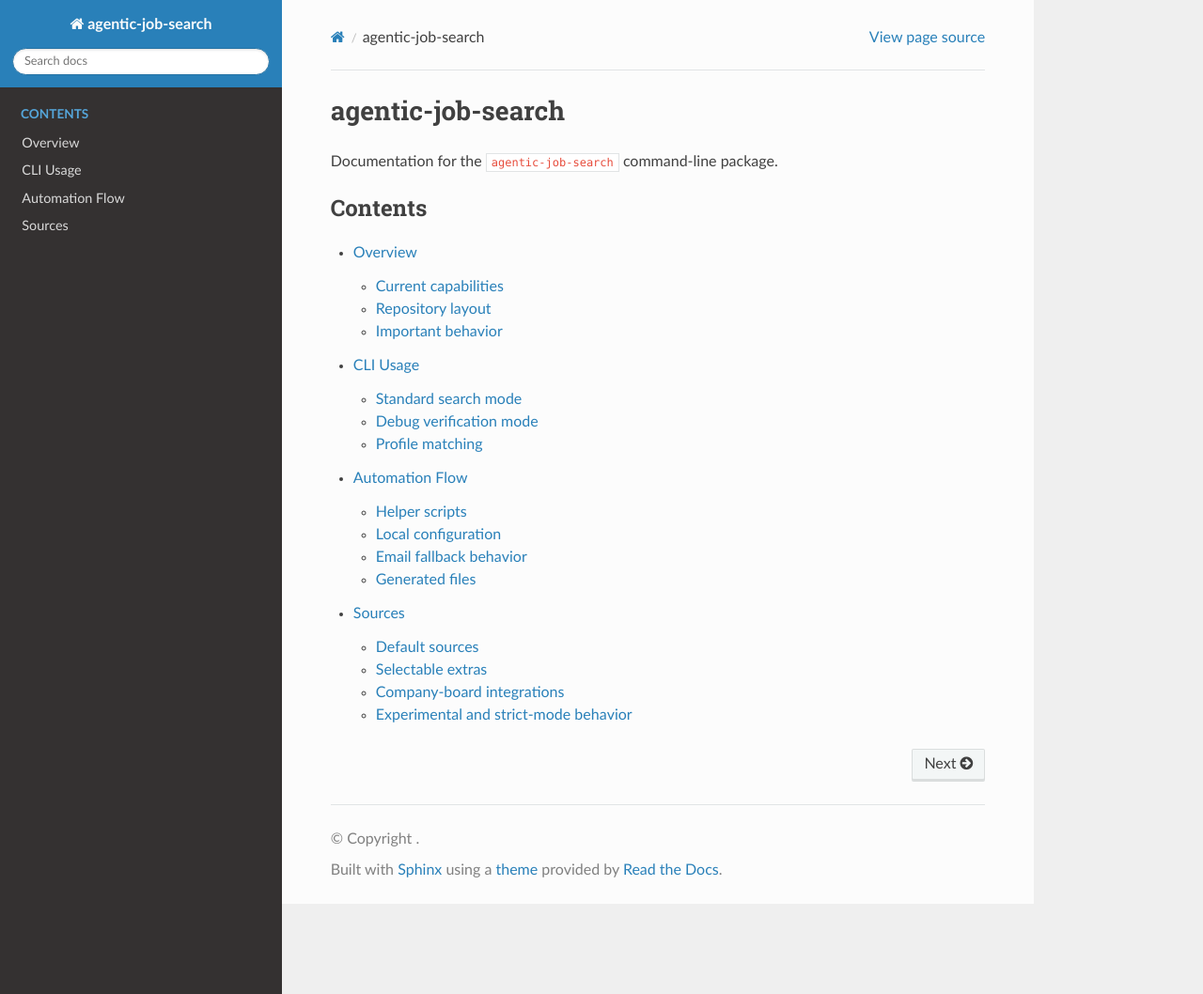
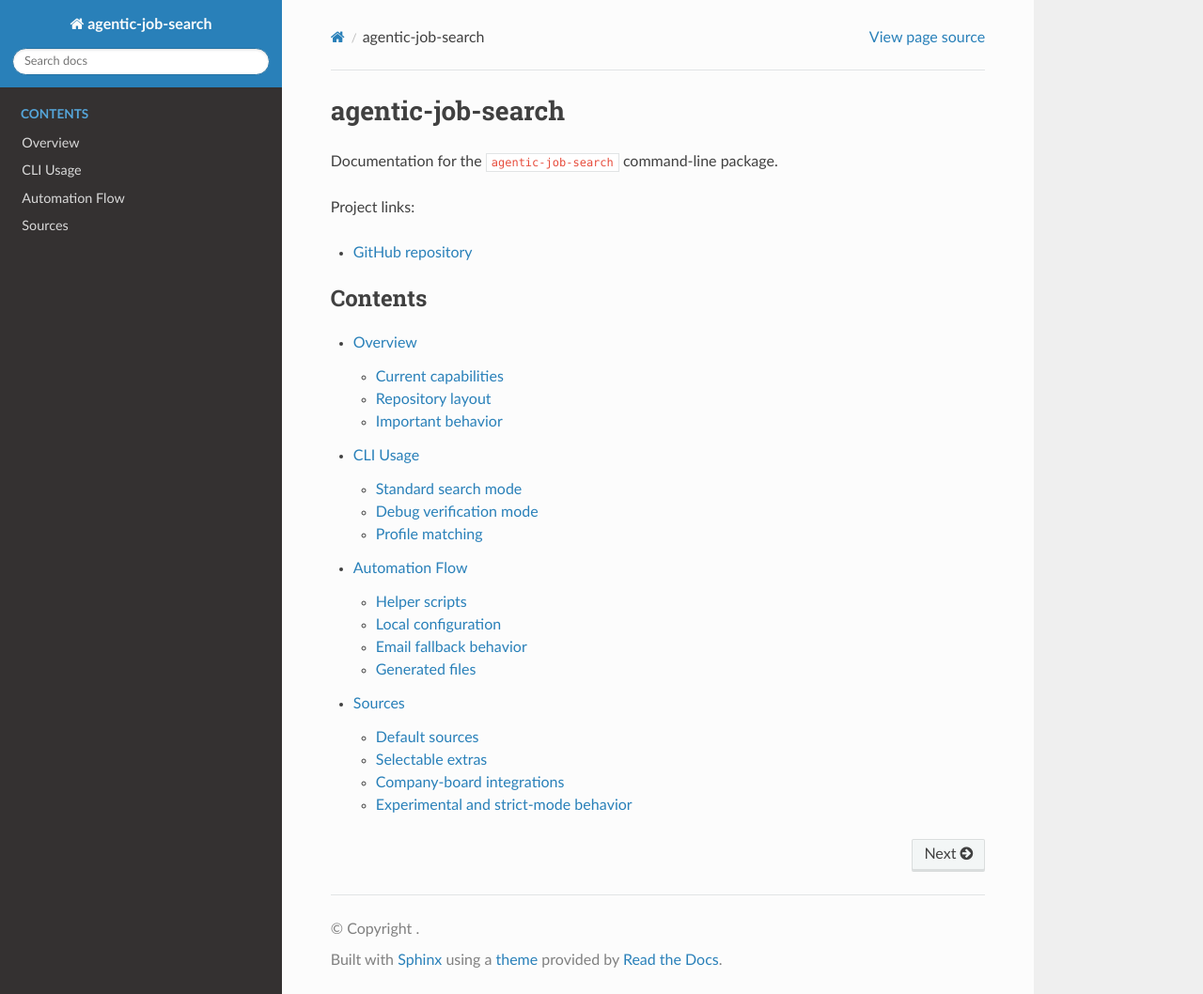
Before and after one commit to andalenavals/agentic-job-search, a Sphinx documentation site: the page built from docs/index.rst, in a window 1280 px wide and 1058 px high. Shown: the whole window at 94% size. Built offline with Sphinx 7.4.7 and the Read the Docs theme 3.1.0, drawn with Linux system fonts in a browser that asks for light colours.

Commit message:
Add GitHub link to docs landing page

```diff
--- a/docs/index.rst
+++ b/docs/index.rst
@@ -2,6 +2,10 @@ agentic-job-search
 ==================
 
 Documentation for the ``agentic-job-search`` command-line package.
+
+Project links:
+
+* `GitHub repository <https://github.com/andalenavals/agentic-job-search/>`_
 
 .. toctree::
    :maxdepth: 2
```
